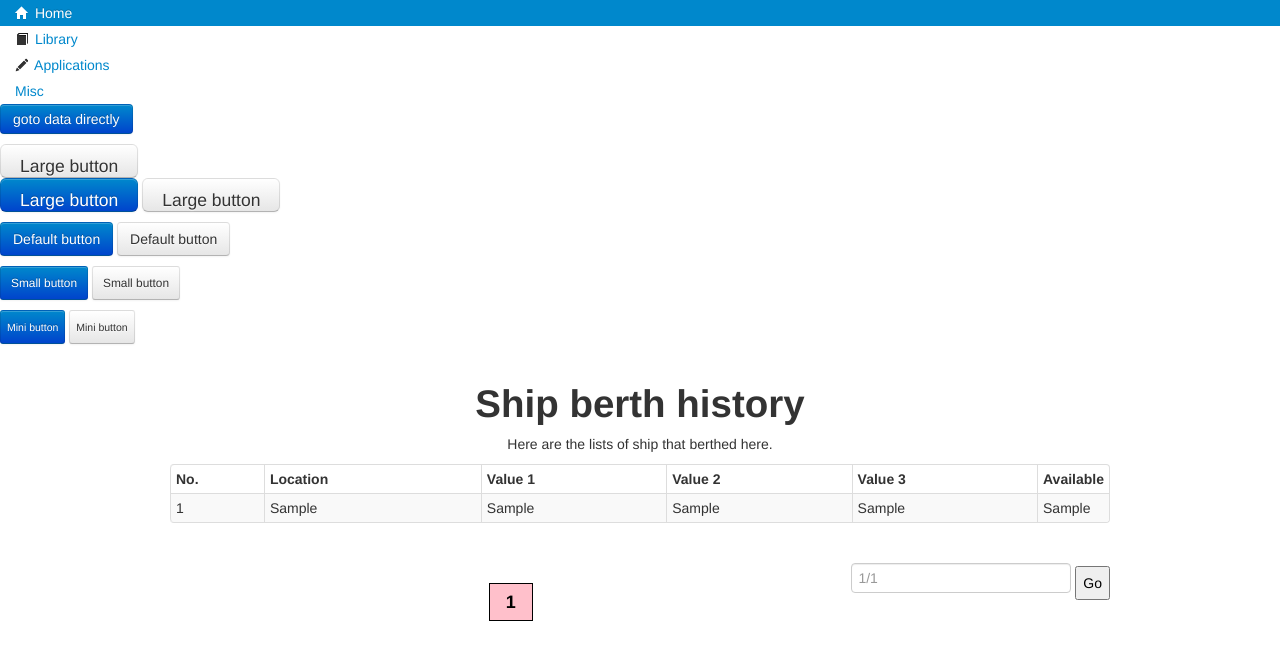
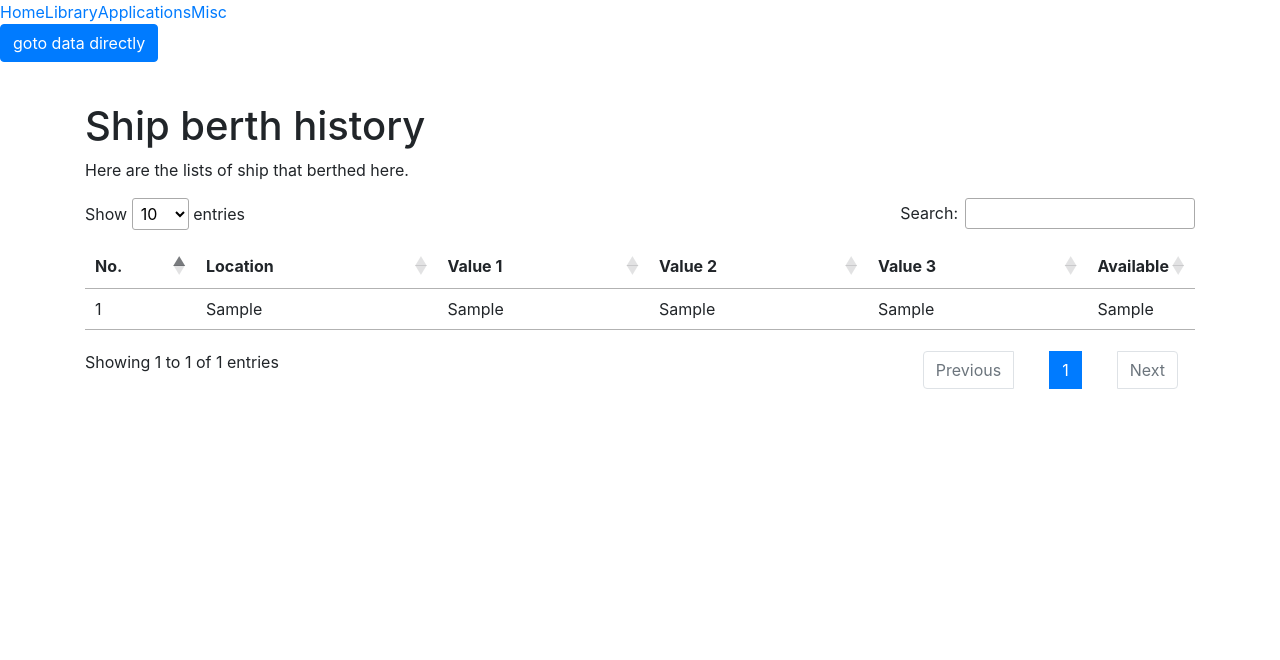
Before and after one commit to tbhidk/fenderbender, a PHP site: page / in a window 1280 px wide. Shown: the top 660 px of the page. Run offline with PHP 8.4, Linux system fonts and the light colour scheme; tables that the repository leaves empty or names only in its code hold one stand-in row (values such as "Sample post"); some libraries are stand-ins or nearby versions.

Commit message:
update dashboard

```diff
--- a/index.php
+++ b/index.php
@@ -2,49 +2,17 @@
 <html>
   <head>
   <meta name="viewport" content="width=device-width, initial-scale=1">
-    <title>test</title>
+  <title>test</title>
 
-    <link rel="stylesheet" type="text/css" href="css/bootstrap.min.css" media="screen">
-    <link rel="stylesheet" type="text/css" href="css/datatables.min.css">
+  <link rel="stylesheet" type="text/css" media="screen" href="https://cdn.datatables.net/1.10.19/css/jquery.dataTables.min.css">
+  <script src="https://cdnjs.cloudflare.com/ajax/libs/jquery/3.3.1/jquery.min.js"></script>
+  <script src="https://cdn.datatables.net/1.10.19/js/jquery.dataTables.min.js"></script>
 
-    <!--
-      <link rel="stylesheet"
-    href="https://maxcdn.bootstrapcdn.com/bootstrap/3.3.7/css/bootstrap.min.css">
-     -->
-    <style>
-    table {
-        border-collapse: collapse;
-    }
-        .inline{
-            display: inline-block;
-            float: right;
-            margin: 20px 0px;
-        }
+  <link rel="stylesheet" href="https://cdnjs.cloudflare.com/ajax/libs/twitter-bootstrap/4.1.3/css/bootstrap.css" />
+  <link rel="stylesheet" href="https://cdn.datatables.net/1.10.19/css/dataTables.bootstrap4.min.css" />
+  <script src="https://cdn.datatables.net/1.10.19/js/dataTables.bootstrap4.min.js"></script>
+  </head>
 
-        input, button{
-            height: 34px;
-        }
-
-    .pagination {
-        display: inline-block;
-    }
-    .pagination a {
-        font-weight:bold;
-        font-size:18px;
-        color: black;
-        float: left;
-        padding: 8px 16px;
-        text-decoration: none;
-        border:1px solid black;
-    }
-    .pagination a.active {
-            background-color: pink;
-    }
-    .pagination a:hover:not(.active) {
-        background-color: gold;
-    }
-        </style>
-  </head>
   <body>
     <div id="test">
     <ul class="nav nav-list">
@@ -57,43 +25,6 @@
       <p>
         <a class="btn btn-primary" href=testData.php>goto data directly</a>
       </p>
-      <button class="btn btn-large" type="button">Large button</button>
-      <p>
-  <button class="btn btn-large btn-primary" type="button">Large button</button>
-  <button class="btn btn-large" type="button">Large button</button>
-</p>
-<p>
-  <button class="btn btn-primary" type="button">Default button</button>
-  <button class="btn" type="button">Default button</button>
-</p>
-<p>
-  <button class="btn btn-small btn-primary" type="button">Small button</button>
-  <button class="btn btn-small" type="button">Small button</button>
-</p>
-<p>
-  <button class="btn btn-mini btn-primary" type="button">Mini button</button>
-  <button class="btn btn-mini" type="button">Mini button</button>
-</p>
-  <center>
-    <?php
-    // Import the file where we defined the connection to Database.
-    require_once "connection.php";
-
-    $page = "";
-    $per_page_record = 10; // Number of entries to show in a page.
-
-    // Look for a GET variable page if not found default is 1.
-    if (isset($_GET["page"])) {
-        $page = $_GET["page"];
-    } else {
-        $page = 1;
-    }
-
-    $start_from = ($page - 1) * $per_page_record;
-
-    $query = "SELECT * FROM `sensordata` LIMIT $start_from, $per_page_record";
-    $rs_result = mysqli_query($conn, $query);
-    ?>
 
     <div class="container">
       <br>
@@ -101,7 +32,7 @@
         <h1>Ship berth history</h1>
         <p>Here are the lists of ship that berthed here.</p>
         <div class="table-responsive">
-          <table class="table table-striped table-condensed table-bordered miTable">
+          <table id="tabel-data" style="width:100%">
             <thead>
               <tr>
                 <th width="10%">No.</th>
@@ -114,6 +45,9 @@
             </thead>
             <tbody>
               <?php
+              include "connection.php";
+              $query = "SELECT * FROM `sensordata`";
+              $rs_result = mysqli_query($conn, $query);
               while ($row = mysqli_fetch_array($rs_result)) {
                 // Display each field of the records.
                 echo '<tr>';
@@ -128,70 +62,14 @@
               ?>
           </tbody>
         </table>
-
-     <div class="pagination">
-      <?php
-      $query = "SELECT COUNT(*) FROM `SensorData`";
-      $rs_result = mysqli_query($conn, $query);
-      $row = mysqli_fetch_row($rs_result);
-      $total_records = $row[0];
-
-      echo "</br>";
-      // Number of pages required.
-      $total_pages = ceil($total_records / $per_page_record);
-      $pagLink = "";
-
-      if ($page >= 2) {
-          echo "<a href='index.php?page=" . ($page - 1) . "'>  Prev </a>";
-      }
-
-      for ($i = 1; $i <= $total_pages; $i++) {
-          if ($i == $page) {
-              $pagLink .=
-                  "<a class = 'active' href='index.php?page=" .
-                  $i .
-                  "'>" .
-                  $i .
-                  " </a>";
-          } else {
-              $pagLink .=
-                  "<a href='index.php?page=" .
-                  $i .
-                  "'>
-                                                " .
-                  $i .
-                  " </a>";
-          }
-      }
-      echo $pagLink;
-
-      if ($page < $total_pages) {
-          echo "<a href='index.php?page=" . ($page + 1) . "'>  Next </a>";
-      }
-      ?>
-      </div>
-
-      <div class="inline">
-      <input id="page" type="number" min="1" max="<?php echo $total_pages; ?>"
-      placeholder="<?php echo $page . "/" . $total_pages; ?>" required>
-      <button onClick="go2Page();">Go</button>
-     </div>
     </div>
   </div>
-</center>
-  <script>
-    function go2Page()
-    {
-        var page = document.getElementById("page").value;
-        page = ((page><?php echo $total_pages; ?>)?<?php echo $total_pages; ?>:((page<1)?1:page));
-        window.location.href = 'index1.php?page='+page;
-    }
-  </script>
-  <script type="text/javascript" src="js/datatables.min.js"></script>
-  <script type="text/javascript">
-	$(document).ready(function(){
-		$('.miTable').DataTable();
-	});
+
+<script>
+    $(document).ready(function(){
+        $('#tabel-data').DataTable();
+    });
 </script>
+
   </body>
 </html>
```
